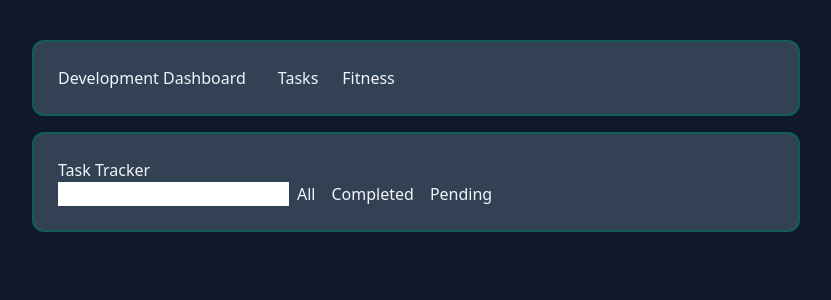
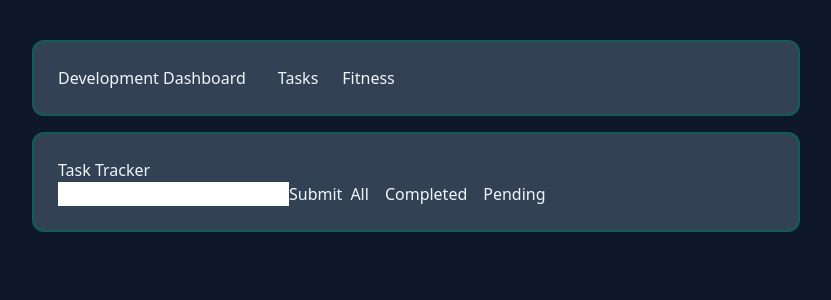
Before and after one commit to gaiabulbanix/react-dev-dashboard, a React (Vite) app: page / in a window 1280 px wide. Shown: the top 300 px of the page, without its empty margins (8-839 px from the left). Built offline with nearby package versions, Linux system fonts and the light colour scheme.

Commit message:
feat: created taskList hook and handler, wired handle to TaskForm, created taskInput hook and wired it back to TaskTracker

```diff
--- a/src/features/task-tracker/TaskForm.jsx
+++ b/src/features/task-tracker/TaskForm.jsx
@@ -1,9 +1,23 @@
-export default function TaskForm({ className = '' }) {
+import { useState } from "react";
+import Button from "../../components/Button";
+export default function TaskForm({ className = '', onAddTask }) {
+    // **hooks**
+    const [taskInput, setTaskInput] = useState('');
+
     return (
-        <form className={`${className}`}>
+        <form
+            className={`${className}`}
+            onSubmit={() => onAddTask(taskInput)}>
             <input
                 type="text"
+                value={taskInput}
+                onChange={(e) => setTaskInput(e.target.value)}
             />
+            <Button
+                type="submit"
+            >
+                Submit
+            </Button>
         </form>
     );
 }
--- a/src/features/task-tracker/TaskTracker.jsx
+++ b/src/features/task-tracker/TaskTracker.jsx
@@ -3,17 +3,33 @@ import TaskFilter from './TaskFilter';
 import TaskList from './TaskList';
 import Panel from '../../components/Panel';
 
+import { useState } from 'react';
+
 export default function TaskTracker({ className = '', }) {
+    // **hooks**
+    const [taskList, setTaskList] = useState([]);
+
+    // **handlers**
+    const handleAddTask = (taskInput) => {
+        setTaskList({
+            task: taskInput
+        });
+    };
+
     return (
         <Panel className={`${className}`}>
             <h2>Task Tracker</h2>
             <div className="flex gap-2">
-                <TaskForm />
+                <TaskForm
+                    onAddTask={handleAddTask}
+                />
                 <TaskFilter />
             </div>
             <div>
-                <TaskList />
+                <TaskList
+                    taskList={taskList}
+                />
             </div>
         </Panel>
     );
-};
+}
```
